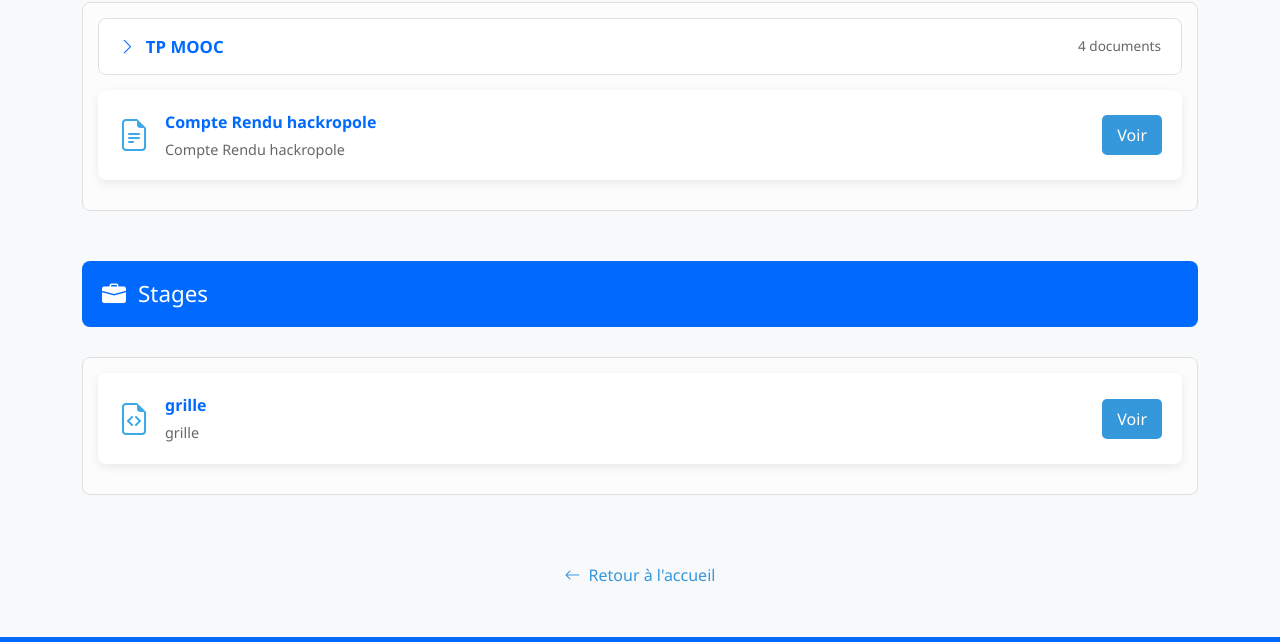
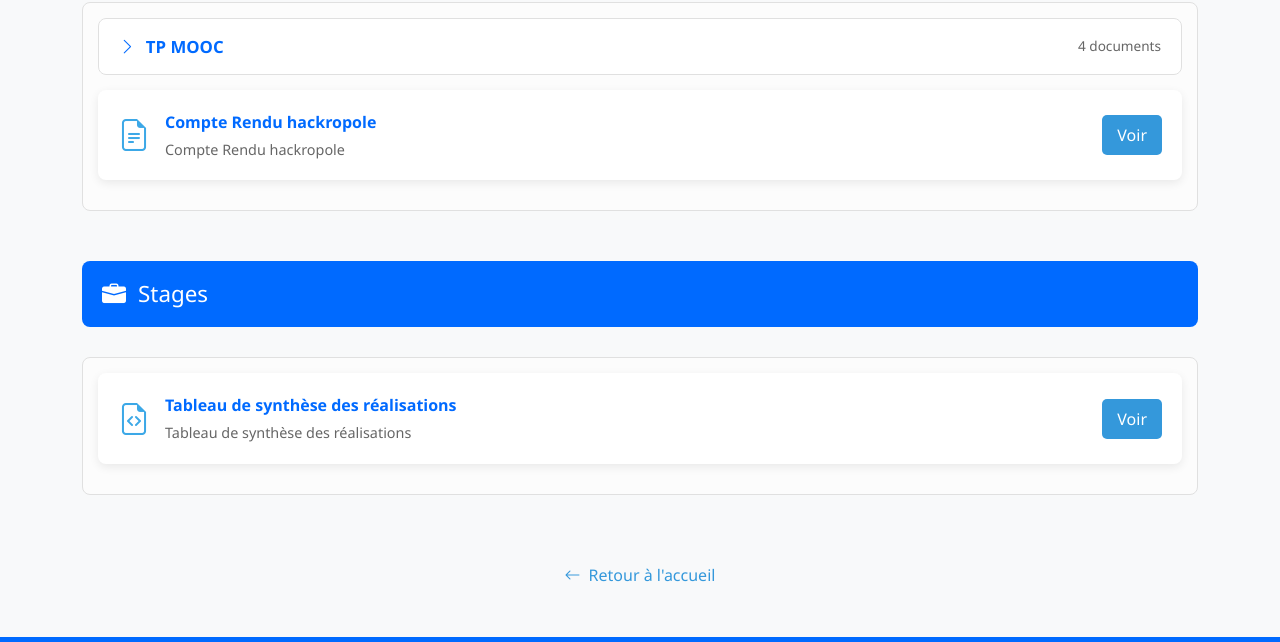
Before and after one commit to PLUMECOQ-Aymeric/portfolio, a plain HTML site: page PDFViewer2.html in a window 1280 px wide. Shown: the part 5622-6264 px from the top of the page. Drawn offline with nearby package versions, Linux system fonts and the light colour scheme.

Commit message:
Update PDF item to display new document details

```diff
--- a/PDFViewer2.html
+++ b/PDFViewer2.html
@@ -1298,13 +1298,13 @@
             <div class="pdf-list">
                 <div class="scrollable-list">
 
-                <div class="pdf-item" data-pdf="plumecoq_grille1.pdf" data-title="grille">
+                <div class="pdf-item" data-pdf="plumecoq_Tableau-de-synthèse-des-réalisations.pdf" data-title="Tableau-de-synthèse-des-réalisations">
                         <div class="pdf-icon">
                             <i class="bi bi-file-earmark-code"></i>
                         </div>
                         <div class="pdf-info">
-                            <div class="pdf-item-title">grille</div>
-                            <p class="pdf-description">grille</p>
+                            <div class="pdf-item-title">Tableau de synthèse des réalisations</div>
+                            <p class="pdf-description">Tableau de synthèse des réalisations</p>
                         </div>
                         <button class="btn-view">Voir</button>
                     </div>
```
